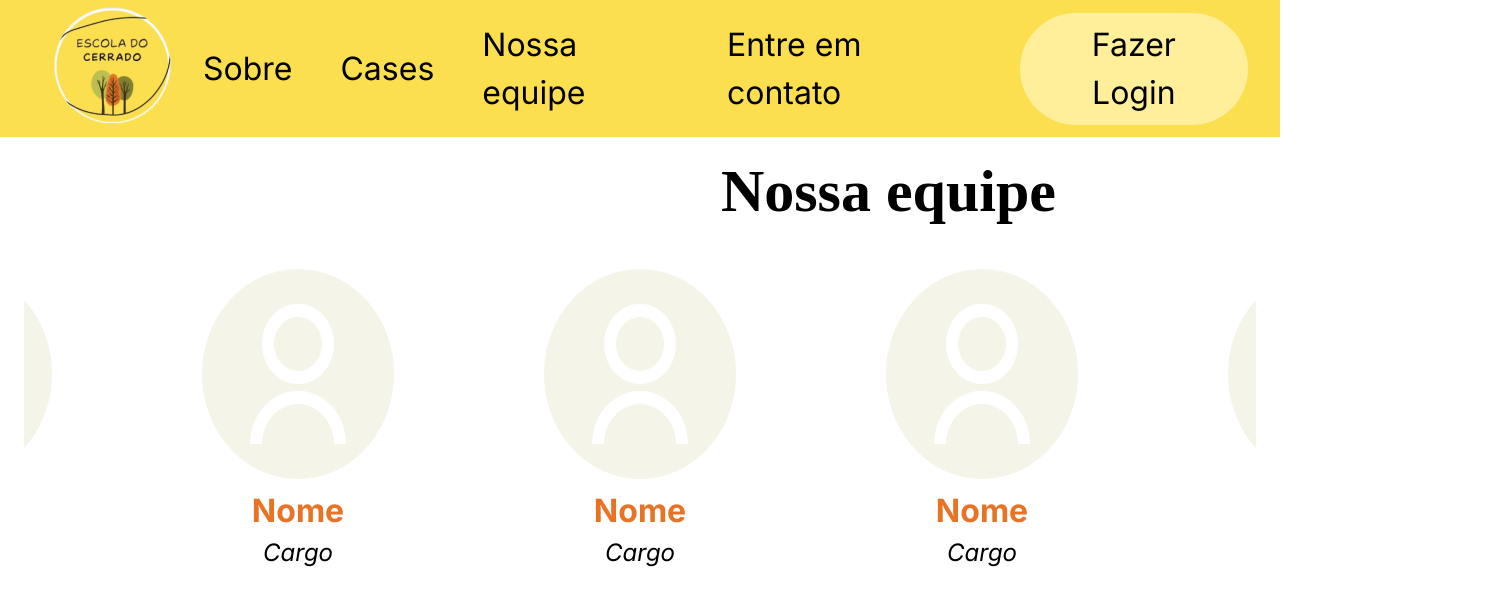
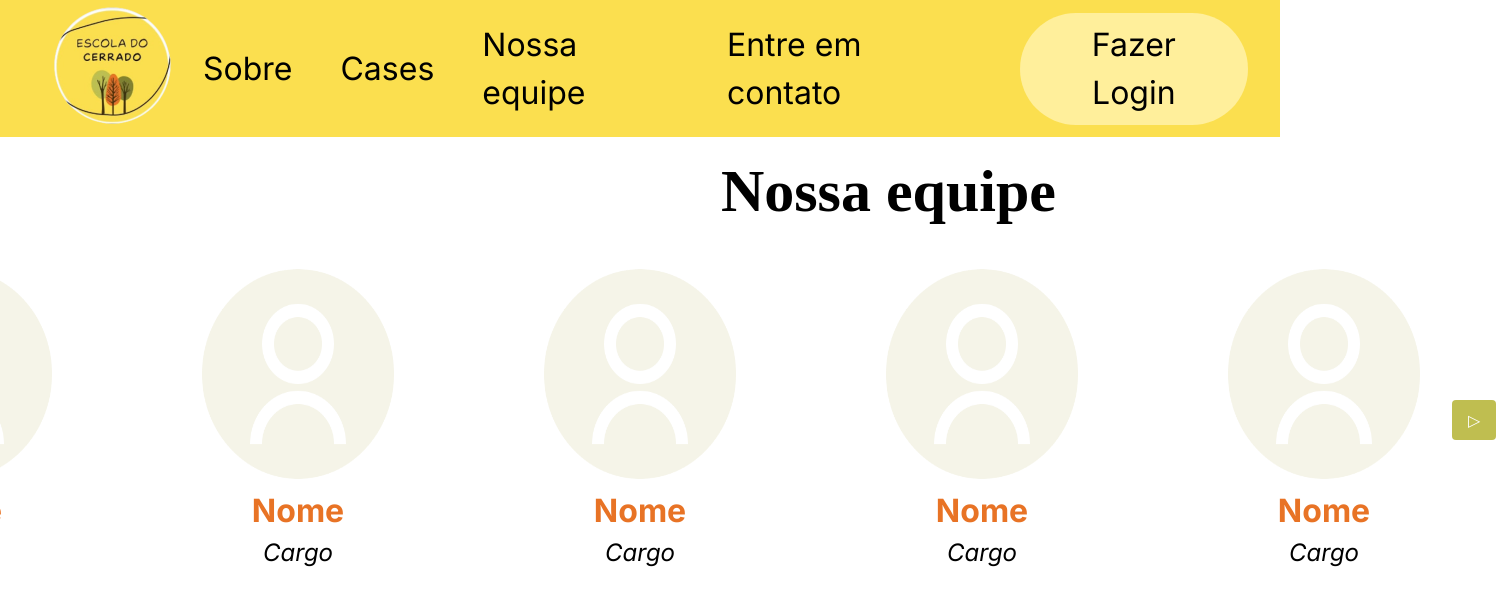
Before and after one commit to yuri-sl/EscolaCerrado, a Next.js app: page / in a window 1280 px wide. Shown: the top 606 px of the page, 1496 px wide, since content can reach past the window. Built offline with nearby package versions, Linux system fonts and the light colour scheme; a web font is replaced by a local one.

Commit message:
botões para mais de cinco funcionários

```diff
--- a/src/app/_components/NossaEquipe.tsx
+++ b/src/app/_components/NossaEquipe.tsx
@@ -1,15 +1,51 @@
+"use client"
+import { useState } from "react";
 import Funcionario from "./Funcionario";
 
 const NossaEquipe = () => {
+    const funcionarios = Array(6).fill({ imagem: '/user.png', nome: 'Nome', cargo: 'Cargo' }); // Simulação de 6 funcionários
+    const [startIndex, setStartIndex] = useState(0);
+    const maxVisible = 5;
+
+    const handleNext = () => {
+        if (startIndex + maxVisible < funcionarios.length) {
+            setStartIndex(startIndex + 1);
+        }
+    };
+
+    const handlePrev = () => {
+        if (startIndex > 0) {
+            setStartIndex(startIndex - 1);
+        }
+    };
+
     return (
         <main className="p-6">
             <h1 className="text-6xl font-gentium font-bold mb-12 text-right mr-[200px]">Nossa equipe</h1>
-            <div className="overflow-x-auto flex justify-center">
+            <div className="flex items-center justify-center">
+                {funcionarios.length > maxVisible && (
+                    <button
+                        onClick={handlePrev}
+                        className="bg-Verde text-white px-4 py-2 rounded disabled:opacity-50 mx-8"
+                        disabled={startIndex === 0}
+                    >
+                        &#9665;
+                    </button>
+                )}
                 <div className="flex gap-[150px]">
-                    {Array(5).fill(null).map((_, index) => (
-                        <Funcionario key={index} />
+                    {funcionarios.slice(startIndex, startIndex + maxVisible).map((funcionario, index) => (
+                        <Funcionario key={index + startIndex} imagem={funcionario.imagem} nome={funcionario.nome} cargo={funcionario.cargo} />
                     ))}
                 </div>
+                {funcionarios.length > maxVisible && (
+                    <button
+                        onClick={handleNext}
+                        className="bg-Verde text-white px-4 py-2 rounded disabled:opacity-50 mx-8"
+                        disabled={startIndex + maxVisible >= funcionarios.length}
+                    >
+                        &#9655;
+                    </button>
+                )}
             </div>
         </main>
     );
```
